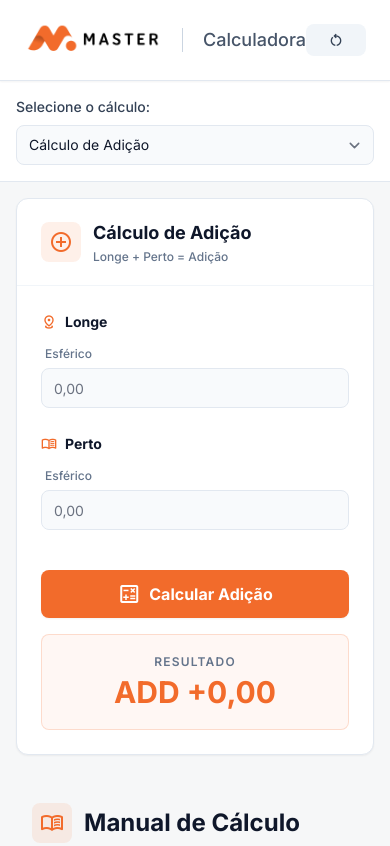
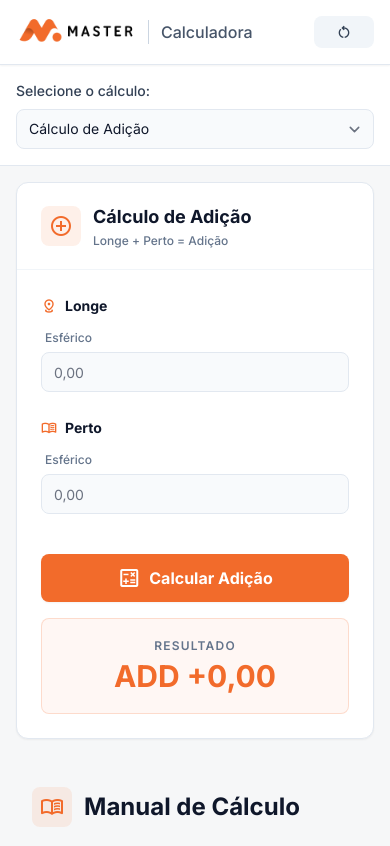
Before and after one commit to spherichub-lab/calculadora-master, a website: page public/index.html in a window 390 px wide. Shown: the top 846 px of the page. Drawn offline with nearby package versions, Linux system fonts and the light colour scheme.

Commit message:
Padding reload button

```diff
--- a/public/index.html
+++ b/public/index.html
@@ -48,13 +48,13 @@
 <body
     class="bg-background-light dark:bg-background-dark font-display text-slate-900 dark:text-white antialiased min-h-screen flex flex-col">
     <header
-        class="flex items-center justify-between whitespace-nowrap border-b border-solid border-slate-200 dark:border-slate-800 bg-white dark:bg-slate-900 px-6 py-4 sticky top-0 z-50 shadow-sm">
-        <div class="flex items-center gap-3 text-slate-900 dark:text-white">
+        class="flex items-center justify-between whitespace-nowrap border-b border-solid border-slate-200 dark:border-slate-800 bg-white dark:bg-slate-900 px-4 sm:px-6 py-4 sticky top-0 z-50 shadow-sm">
+        <div class="flex items-center gap-2 sm:gap-3 text-slate-900 dark:text-white">
             <div class="flex items-center">
-                <img src="logo master  150x40.png" alt="Master Logo" class="h-12 w-auto object-contain" />
+                <img src="logo master  150x40.png" alt="Master Logo" class="h-8 sm:h-12 w-auto object-contain" />
             </div>
-            <div class="h-6 w-px bg-slate-300 dark:bg-slate-700 mx-2"></div>
-            <h2 class="text-lg font-medium text-slate-600 dark:text-slate-300">Calculadora</h2>
+            <div class="h-6 w-px bg-slate-300 dark:bg-slate-700 mx-1 sm:mx-2"></div>
+            <h2 class="text-base sm:text-lg font-medium text-slate-600 dark:text-slate-300">Calculadora</h2>
         </div>
         <button id="resetAllBtn"
             class="flex min-w-[60px] sm:min-w-[84px] cursor-pointer items-center justify-center overflow-hidden rounded-lg h-8 sm:h-10 px-2 sm:px-4 bg-slate-100 hover:bg-slate-200 dark:bg-slate-800 dark:hover:bg-slate-700 text-slate-700 dark:text-slate-300 text-xs sm:text-sm font-bold leading-normal transition-colors duration-200 gap-1 sm:gap-2">
```
